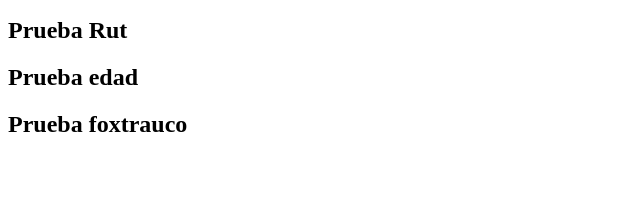
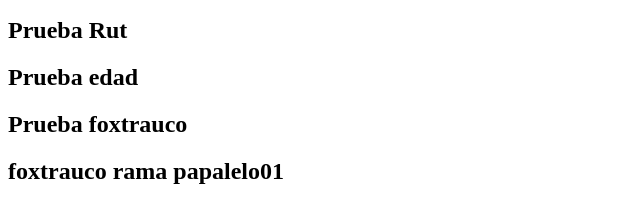
Before and after one commit to foxtrauco/prueba01, a plain HTML site: page index.html in a window 1280 px wide. Shown: the part 101-324 px from the top of the page, without its empty margins (0-640 px from the left). Drawn offline with Linux system fonts and the light colour scheme.

Commit message:
agrega rama paralelo01

```diff
--- a/index.html
+++ b/index.html
@@ -9,5 +9,6 @@
 	<h2>Prueba Rut</h2>
 	<h2>Prueba edad</h2>
 	<h2>Prueba foxtrauco</h2>
+	<h2>foxtrauco rama papalelo01</h2>
 </body>
 </html>
```
